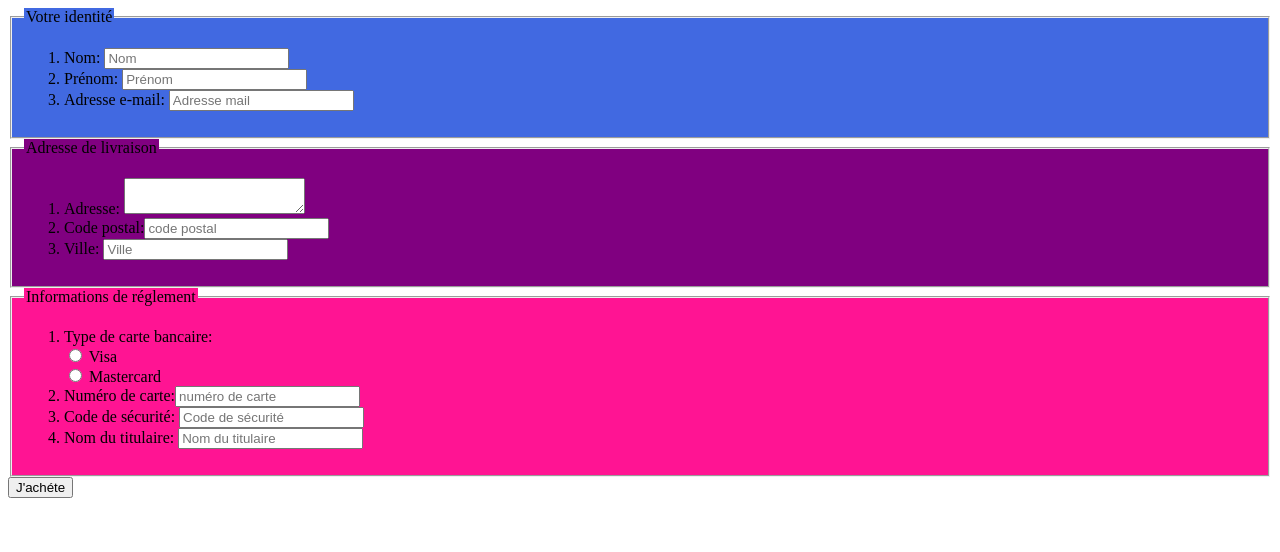
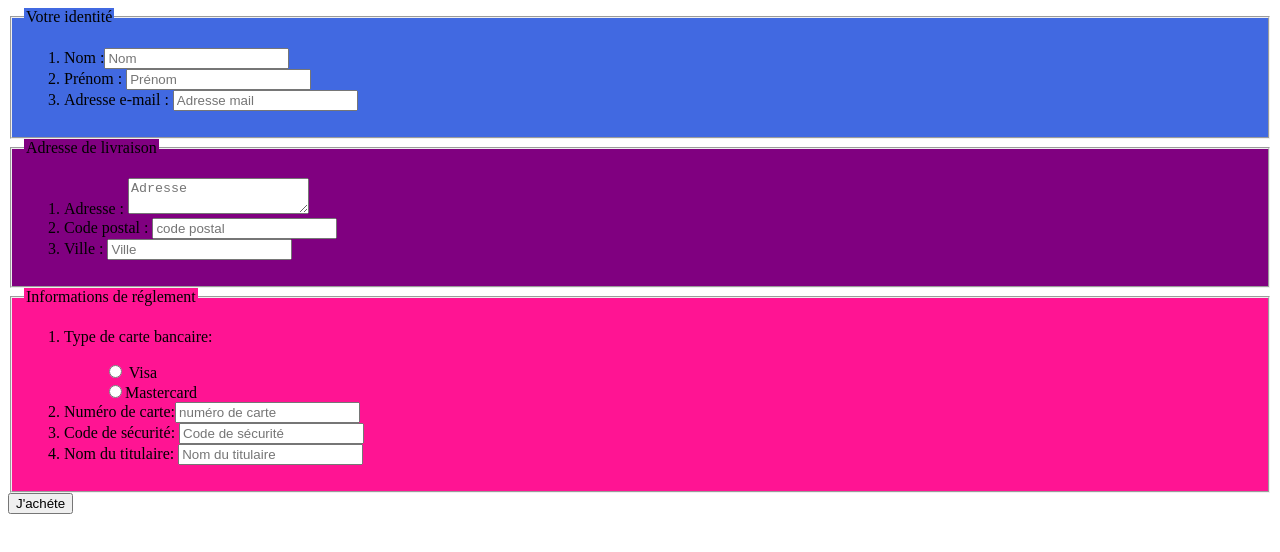
Before and after one commit to LindsayMeaux/-home-lindsaym-exercice7html-.git-, a plain HTML site: page index.html in a window 1280 px wide. Drawn offline with Linux system fonts and the light colour scheme.

Commit message:
correction

```diff
--- a/index.html
+++ b/index.html
@@ -2,47 +2,47 @@
 <html>
 <head>
   <meta charset="utf-8" />
-   <link rel="stylesheet" href= "style.css">
+  <link rel="stylesheet" href= "style.css" />
   <title> exercice 7</title>
 </head>
 <body>
-<form>
+  <form method="post" action="#">
     <fieldset class="cadre1">
-  <legend class="iden"> Votre identité</legend>
+      <legend class="cadre1"> Votre identité</legend>
       <ol>
-    <li>Nom: <input type ="Nom" name="prénom" placeholder="Nom"/></li>
-    <li>Prénom: <input type="Prénom" name="prénom" placeholder="Prénom"/></li>
-    <li>Adresse e-mail: <input type="mail" name="mail" placeholder="Adresse mail"/></li>
-
+        <li><label for="Nom">Nom :</label><input type ="Nom" name="prénom" placeholder="Nom" id="Nom" /></li>
+        <li><label for="Prénom>">Prénom : </label><input type="Prénom" name="prénom" placeholder="Prénom" id="Prénom" /></li>
+        <li><label for="Adresse mail">Adresse e-mail : </label><input type="mail" name="mail" placeholder="Adresse mail" id="Adresse mail" /></li>
+      </ol>
       </fieldset>
 
       <fieldset class="cadre2">
-  <legend class="adress"> Adresse de livraison</legend>
+        <legend class="cadre2"> Adresse de livraison</legend>
         <ol>
-<li>Adresse: <textarea></textarea></li>
-<li>Code postal:<input type="code postal" id="code postal" placeholder="code postal" /></li>
-<li>Ville: <input type="ville" id="ville" placeholder="Ville" /></li>
+          <li><label for="Adresse">Adresse : </label><textarea name="Adresse" placeholder="Adresse"></textarea></li>
+          <li><label for="code postal">Code postal : </label><input type="code postal" id="code postal" placeholder="code postal" /></li>
+          <li><label for="ville">Ville : </label><input type="ville" id="ville" placeholder="Ville" /></li>
+        </ol>
         </fieldset>
 
         <fieldset class="cadre3">
-  <legend class="info"> Informations de réglement</legend>
+          <legend class="cadre3"> Informations de réglement</legend>
           <ol>
-  <li>Type de carte bancaire: </li>
-<div>
-  <input type="radio" id="visa" name="visa" value="visa">
-    <label for="visa">Visa</label><br>
-    <input type="radio" id="visa" name="mastercard" value="mastercard">
-        <label for="mastercard">Mastercard</label></div>
+            <li><p>Type de carte bancaire: </p>
+            <ul>
+              <li><input type="radio" id="visa" name="carte" value="visa"> <label for="visa">Visa</label></li>
+              <li><input type="radio" id="visa" name="carte" value="mastercard"><label for="mastercard">Mastercard</label></li>
+            </ul>
+          </li>
+              <li><label for="numéro de carte">Numéro de carte:<input type="numéro de carte" id="numéro de carte" placeholder="numéro de carte" /></li>
+              <li><label for="code">Code de sécurité: <input type="code" id="code" placeholder="Code de sécurité" /></li>
+              <li><label for="nomtit">Nom du titulaire: <input type="Nomtit" id="nomtit" placeholder="Nom du titulaire" /></li>
+              </ol>
+            </fieldset>
 
-  <li>Numéro de carte:<input type="numéro de carte" id="numéro de carte" placeholder="numéro de carte" /></li>
-  <li>Code de sécurité: <input type="code" id="code" placeholder="Code de sécurité" /></li>
-  <li>Nom du titulaire: <input type="Nom" id="nom" placeholder="Nom du titulaire" /></li>
-</fieldset>
           </form>
-
         </body>
         <div>
           <button type="submit">J'achéte</button>
         </div>
-
         </html>
--- a/style.css
+++ b/style.css
@@ -1,30 +1,11 @@
-.cadre1
-{
+ul{
+  list-style-type: none;}
+.cadre1{
   background-color: #4169E1;
 }
-
-.cadre2
-{
+.cadre2{
 background-color: purple;
-
 }
-.cadre3
-{
+.cadre3{
 background-color: #FF1493;
-
 }
-
-.iden
-{
-  background-color: #4169E1;
-}
-.adress
-{
-  background-color: purple;
-}
-
-.info
-{
-
-  background-color: #FF1493;
-}
```
Lines whose indentation alone changed are shown as unchanged.
